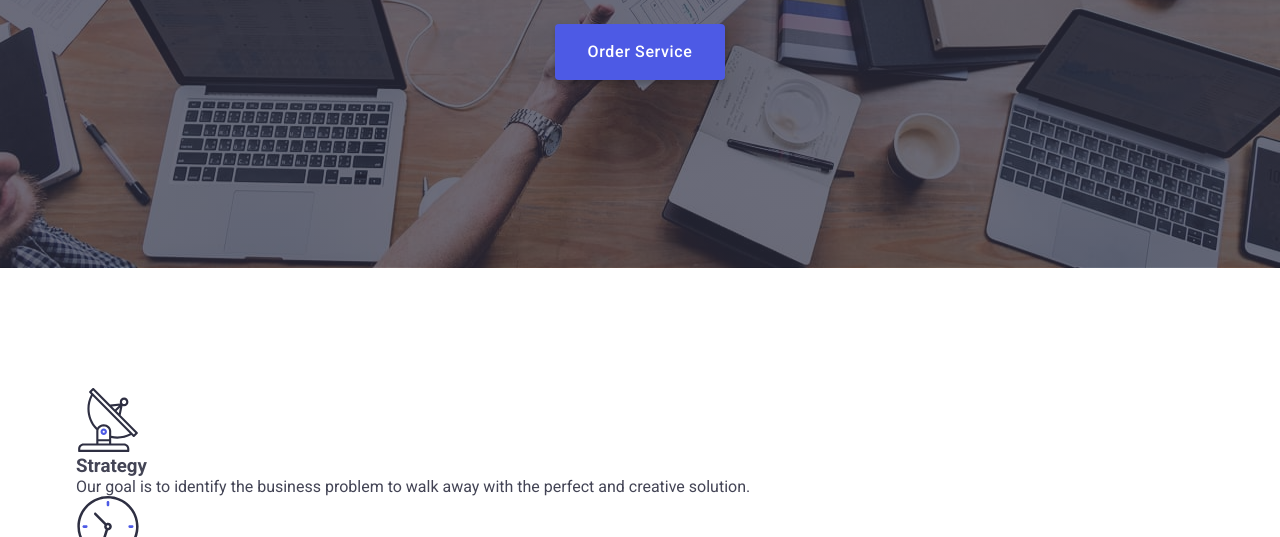
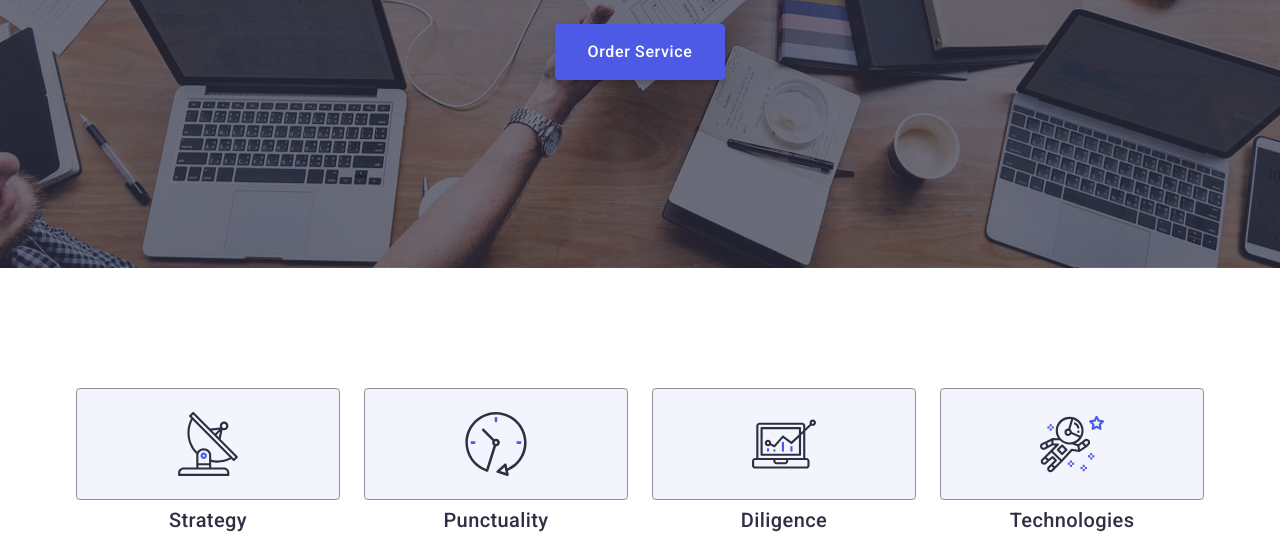
Before and after one commit to Artemmm008/goit-markup-hw-06, a plain HTML site: page index.html in a window 1280 px wide. Shown: the part 405-942 px from the top of the page. Drawn offline with nearby package versions, Linux system fonts and the light colour scheme.

Commit message:
section 2

```diff
--- a/css/styles.css
+++ b/css/styles.css
@@ -378,6 +378,7 @@ transition: color 250ms cubic-bezier(0.4, 0, 0.2, 1);
     background-image: linear-gradient(rgba(46, 47, 66, 0.7), rgba(46, 47, 66, 0.7)), url(../images/img11.jpg);
     background-repeat: no-repeat;
     background-position: center;
+    max-width: 320px;
     background-size: cover;
     margin: 0 auto;
 }
@@ -422,6 +423,7 @@ font-weight: 700;
 
 .start {
     padding: 96px 0;
+    max-width: 768px;
 }
 
   .start-title{
@@ -450,6 +452,7 @@ margin: 0 auto 36px;
         background-repeat: no-repeat;
         background-position: center;
         background-size: cover;
+        max-width: 1440px;
         margin: 0 auto;
     }
 
@@ -469,3 +472,91 @@ margin: 0 auto 36px;
         background-color: #404BBF;
     }
 }
+
+.mini-dot {
+    display: flex;
+    flex-wrap: wrap;
+    gap: 72px;
+}
+
+.mini-dot .item {
+    width: 100%;
+}
+
+.mini-img {
+    display: flex;
+    align-items: center;
+    justify-content: center;
+    height: 112px;
+    background-color: #f4f4fd;
+    border-radius: 4px;
+    border: 1px solid #8e8f99;
+    margin-bottom: 8px;
+    display: none;
+}
+
+.mini-title {
+    font-weight: 700;
+        font-size: 36px;
+        line-height: 1.11111;
+        letter-spacing: 0.02em;
+        text-align: center;
+        color: #2e2f42;
+    margin-bottom: 8px;
+}
+
+.mini-title-text {
+    font-weight: 500;
+        font-size: 16px;
+        line-height: 1.5;
+        letter-spacing: 0.02em;
+        color: #434455;
+    margin: 0;
+}
+
+@media screen and (min-width: 768px) {
+
+.mini-dot {
+    gap: 72px 24px;
+}
+
+    .mini-dot .item {
+            width: calc((100% - 24px) / 2);
+        }
+}
+
+@media screen and (min-width: 1158px) {
+
+.mini-dot {
+        display: flex;
+        align-items: center;
+        gap: 24px;
+        flex-wrap: nowrap;
+    }
+
+    .mini-dot .item {
+            width: calc((100% - 72px) / 3);
+        }
+
+    .mini-img {
+        display: flex;
+    }
+
+        .mini-title {
+            font-weight: 500;
+            font-size: 20px;
+            line-height: 1.2;
+            letter-spacing: 0.02em;
+            color: #2e2f42;
+            margin-bottom: 8px;
+        }
+
+        .mini-title-text {
+            font-weight: 400;
+            font-size: 16px;
+            line-height: 1.5;
+            letter-spacing: 0.02em;
+            color: #434455;
+            margin: 0;
+        }
+}
```
